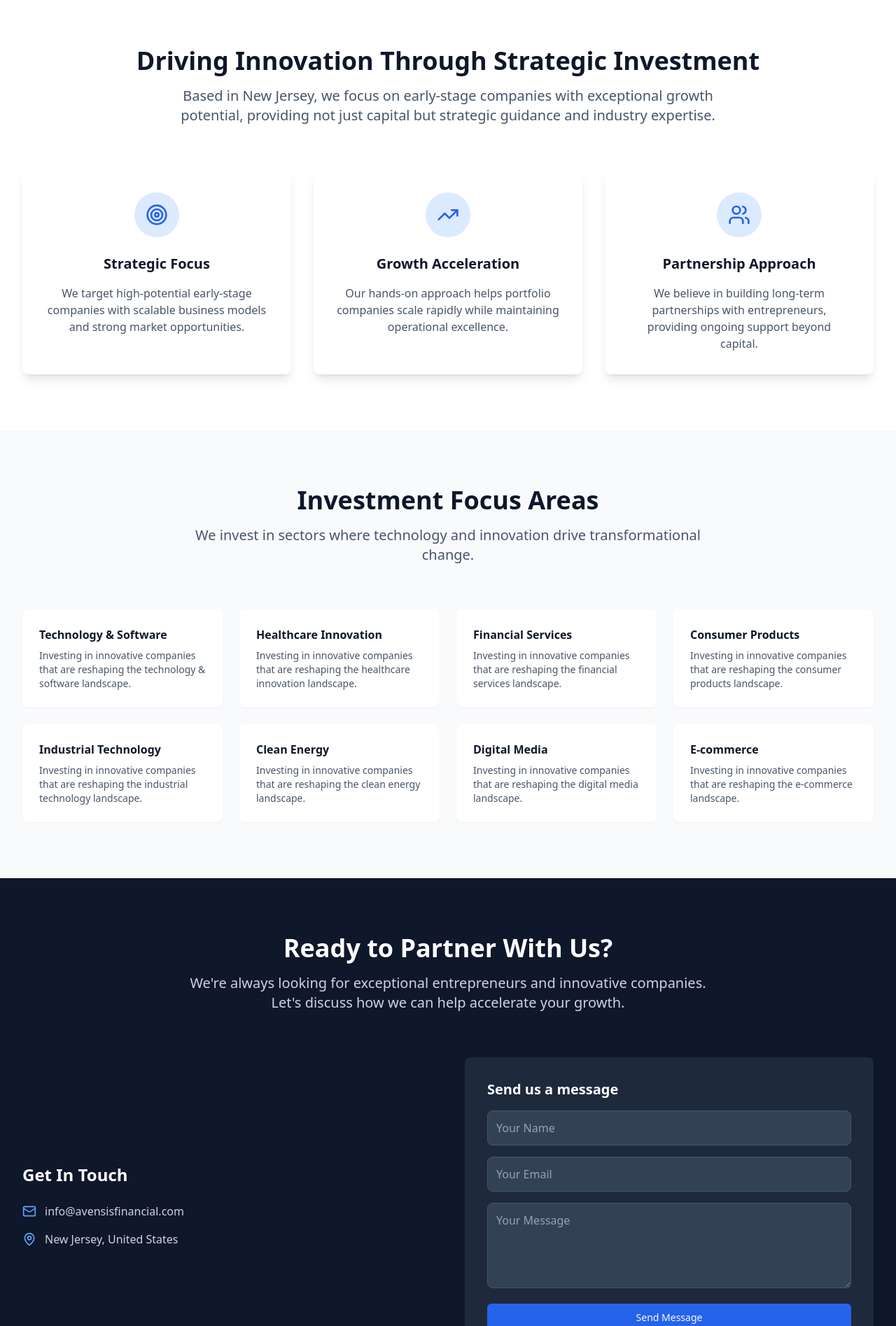
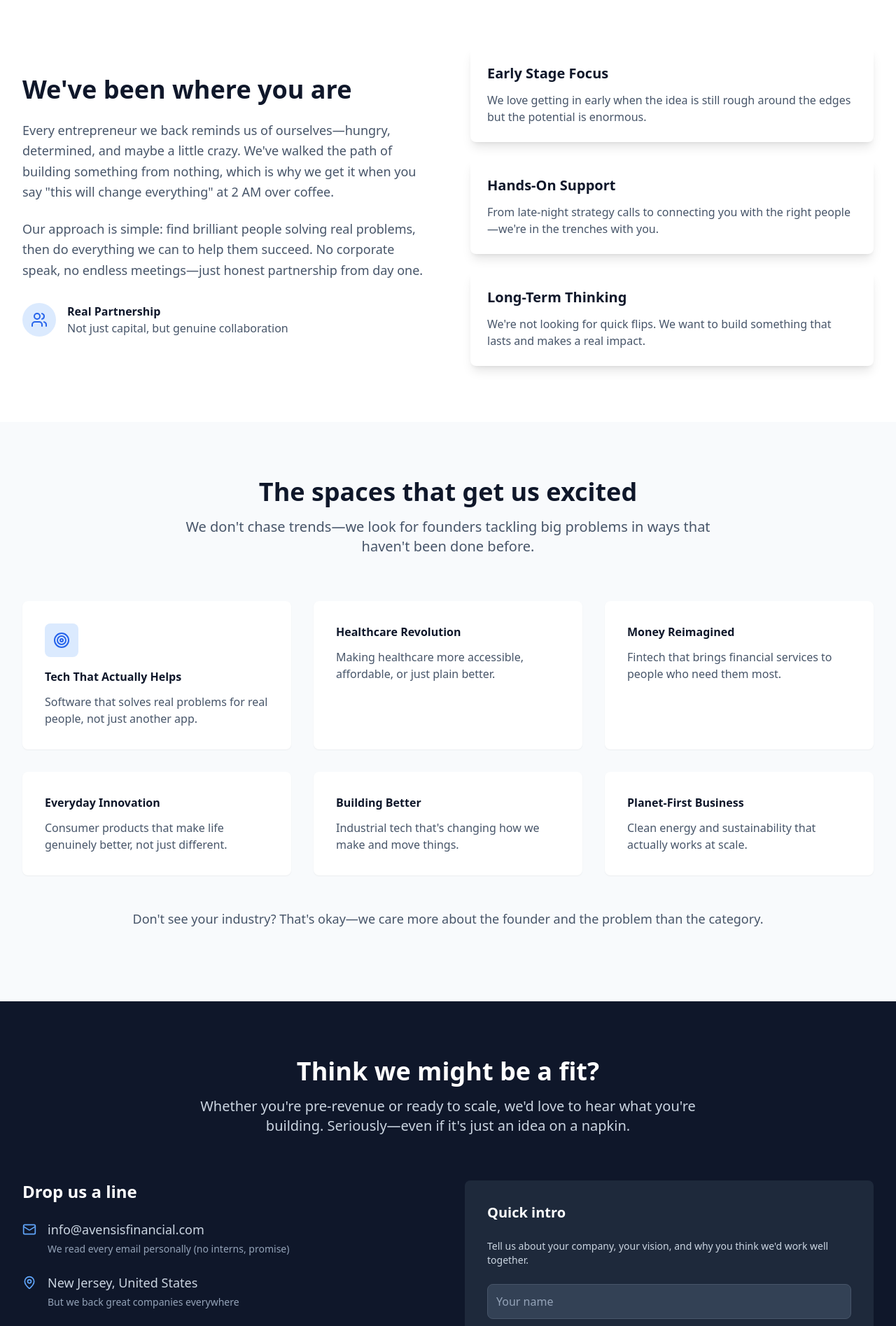
Before and after one commit to cohaaan/avensis-growth-gateway, a React (Vite) app: page / in a window 1280 px wide. Shown: the part 660-2555 px from the top of the page at 70% size. Built offline with nearby package versions, Linux system fonts and the light colour scheme.

Commit message:
Refine landing page design
Improve the overall look and feel of the landing page to appear less AI-generated and more human-crafted.

```diff
--- a/src/pages/Index.tsx
+++ b/src/pages/Index.tsx
@@ -1,3 +1,4 @@
+
 import { ArrowRight, Target, TrendingUp, Users, Mail, MapPin, Phone } from "lucide-react";
 import { Button } from "@/components/ui/button";
 import { Card, CardContent } from "@/components/ui/card";
@@ -15,11 +16,11 @@ const Index = () => {
               <Logo className="h-10 w-auto text-slate-900" />
             </div>
             <div className="hidden md:flex items-center space-x-8">
-              <a href="#about" className="text-slate-700 hover:text-slate-900 transition-colors">About</a>
-              <a href="#focus" className="text-slate-700 hover:text-slate-900 transition-colors">Investment Focus</a>
-              <a href="#contact" className="text-slate-700 hover:text-slate-900 transition-colors">Contact</a>
+              <a href="#about" className="text-slate-700 hover:text-slate-900 transition-colors">Our Story</a>
+              <a href="#focus" className="text-slate-700 hover:text-slate-900 transition-colors">What We Back</a>
+              <a href="#contact" className="text-slate-700 hover:text-slate-900 transition-colors">Let's Talk</a>
               <Button className="bg-slate-900 hover:bg-slate-800">
-                Get In Touch
+                Start a Conversation
               </Button>
             </div>
           </div>
@@ -32,20 +33,21 @@ const Index = () => {
         <div className="relative max-w-7xl mx-auto px-4 sm:px-6 lg:px-8">
           <div className="text-center">
             <h1 className="text-4xl sm:text-5xl lg:text-6xl font-bold text-slate-900 mb-6">
-              Empowering
-              <span className="text-blue-600 block">Early-Stage Growth</span>
+              We back the bold ones
+              <span className="text-blue-600 block">building tomorrow</span>
             </h1>
             <p className="text-xl text-slate-600 mb-8 max-w-3xl mx-auto leading-relaxed">
-              Avensis Financial is a venture capital firm dedicated to partnering with visionary entrepreneurs
-              and high-growth companies in their journey to transform industries and create lasting value.
+              At Avensis Financial, we don't just write checks—we roll up our sleeves.
+              Based in New Jersey, we partner with founders who aren't afraid to challenge
+              the status quo and create something that matters.
             </p>
             <div className="flex flex-col sm:flex-row gap-4 justify-center">
               <Button size="lg" className="bg-slate-900 hover:bg-slate-800 text-white px-8 py-3">
-                Learn More About Us
+                See What We're About
                 <ArrowRight className="ml-2 h-5 w-5" />
               </Button>
               <Button size="lg" variant="outline" className="border-slate-300 text-slate-700 hover:bg-slate-50 px-8 py-3">
-                View Our Portfolio
+                Meet Our Companies
               </Button>
             </div>
           </div>
@@ -55,52 +57,54 @@ const Index = () => {
       {/* About Section */}
       <section id="about" className="py-20 bg-white">
         <div className="max-w-7xl mx-auto px-4 sm:px-6 lg:px-8">
-          <div className="text-center mb-16">
-            <h2 className="text-3xl lg:text-4xl font-bold text-slate-900 mb-4">
-              Driving Innovation Through Strategic Investment
+          <div className="grid lg:grid-cols-2 gap-16 items-center">
+            <div>
+              <h2 className="text-3xl lg:text-4xl font-bold text-slate-900 mb-6">
+                We've been where you are
               </h2>
-            <p className="text-xl text-slate-600 max-w-3xl mx-auto">
-              Based in New Jersey, we focus on early-stage companies with exceptional growth potential,
-              providing not just capital but strategic guidance and industry expertise.
+              <p className="text-lg text-slate-600 mb-6 leading-relaxed">
+                Every entrepreneur we back reminds us of ourselves—hungry, determined, and maybe a little crazy.
+                We've walked the path of building something from nothing, which is why we get it when you say
+                "this will change everything" at 2 AM over coffee.
               </p>
+              <p className="text-lg text-slate-600 mb-8 leading-relaxed">
+                Our approach is simple: find brilliant people solving real problems, then do everything
+                we can to help them succeed. No corporate speak, no endless meetings—just honest partnership
+                from day one.
+              </p>
+              <div className="flex items-center space-x-4">
+                <div className="h-12 w-12 bg-blue-100 rounded-full flex items-center justify-center">
+                  <Users className="h-6 w-6 text-blue-600" />
+                </div>
+                <div>
+                  <h3 className="font-semibold text-slate-900">Real Partnership</h3>
+                  <p className="text-slate-600">Not just capital, but genuine collaboration</p>
+                </div>
+              </div>
             </div>
 
-          <div className="grid md:grid-cols-3 gap-8">
-            <Card className="border-0 shadow-lg hover:shadow-xl transition-shadow duration-300">
-              <CardContent className="p-8 text-center">
-                <div className="w-16 h-16 bg-blue-100 rounded-full flex items-center justify-center mx-auto mb-6">
-                  <Target className="h-8 w-8 text-blue-600" />
-                </div>
-                <h3 className="text-xl font-semibold text-slate-900 mb-4">Strategic Focus</h3>
+            <div className="space-y-6">
+              <Card className="border-0 shadow-lg p-6">
+                <h3 className="text-xl font-semibold text-slate-900 mb-3">Early Stage Focus</h3>
                 <p className="text-slate-600">
-                  We target high-potential early-stage companies with scalable business models and strong market opportunities.
+                  We love getting in early when the idea is still rough around the edges but the potential is enormous.
                 </p>
-              </CardContent>
               </Card>
 
-            <Card className="border-0 shadow-lg hover:shadow-xl transition-shadow duration-300">
-              <CardContent className="p-8 text-center">
-                <div className="w-16 h-16 bg-blue-100 rounded-full flex items-center justify-center mx-auto mb-6">
-                  <TrendingUp className="h-8 w-8 text-blue-600" />
-                </div>
-                <h3 className="text-xl font-semibold text-slate-900 mb-4">Growth Acceleration</h3>
+              <Card className="border-0 shadow-lg p-6">
+                <h3 className="text-xl font-semibold text-slate-900 mb-3">Hands-On Support</h3>
                 <p className="text-slate-600">
-                  Our hands-on approach helps portfolio companies scale rapidly while maintaining operational excellence.
+                  From late-night strategy calls to connecting you with the right people—we're in the trenches with you.
                 </p>
-              </CardContent>
               </Card>
 
-            <Card className="border-0 shadow-lg hover:shadow-xl transition-shadow duration-300">
-              <CardContent className="p-8 text-center">
-                <div className="w-16 h-16 bg-blue-100 rounded-full flex items-center justify-center mx-auto mb-6">
-                  <Users className="h-8 w-8 text-blue-600" />
+              <Card className="border-0 shadow-lg p-6">
+                <h3 className="text-xl font-semibold text-slate-900 mb-3">Long-Term Thinking</h3>
+                <p className="text-slate-600">
+                  We're not looking for quick flips. We want to build something that lasts and makes a real impact.
+                </p>
+              </Card>
             </div>
-                <h3 className="text-xl font-semibold text-slate-900 mb-4">Partnership Approach</h3>
-                <p className="text-slate-600">
-                  We believe in building long-term partnerships with entrepreneurs, providing ongoing support beyond capital.
-                </p>
-              </CardContent>
-            </Card>
           </div>
         </div>
       </section>
@@ -110,31 +114,64 @@ const Index = () => {
         <div className="max-w-7xl mx-auto px-4 sm:px-6 lg:px-8">
           <div className="text-center mb-16">
             <h2 className="text-3xl lg:text-4xl font-bold text-slate-900 mb-4">
-              Investment Focus Areas
+              The spaces that get us excited
             </h2>
             <p className="text-xl text-slate-600 max-w-3xl mx-auto">
-              We invest in sectors where technology and innovation drive transformational change.
+              We don't chase trends—we look for founders tackling big problems in ways that haven't been done before.
             </p>
           </div>
 
-          <div className="grid md:grid-cols-2 lg:grid-cols-4 gap-6">
-            {[
-              "Technology & Software",
-              "Healthcare Innovation",
-              "Financial Services",
-              "Consumer Products",
-              "Industrial Technology",
-              "Clean Energy",
-              "Digital Media",
-              "E-commerce"
-            ].map((sector, index) => (
-              <div key={index} className="bg-white p-6 rounded-lg shadow-sm hover:shadow-md transition-shadow">
-                <h3 className="font-semibold text-slate-900 mb-2">{sector}</h3>
-                <p className="text-slate-600 text-sm">
-                  Investing in innovative companies that are reshaping the {sector.toLowerCase()} landscape.
+          <div className="grid md:grid-cols-2 lg:grid-cols-3 gap-8">
+            <div className="bg-white p-8 rounded-lg shadow-sm hover:shadow-md transition-shadow">
+              <div className="w-12 h-12 bg-blue-100 rounded-lg flex items-center justify-center mb-4">
+                <Target className="h-6 w-6 text-blue-600" />
+              </div>
+              <h3 className="font-semibold text-slate-900 mb-3">Tech That Actually Helps</h3>
+              <p className="text-slate-600">
+                Software that solves real problems for real people, not just another app.
               </p>
             </div>
-            ))}
+
+            <div className="bg-white p-8 rounded-lg shadow-sm hover:shadow-md transition-shadow">
+              <h3 className="font-semibold text-slate-900 mb-3">Healthcare Revolution</h3>
+              <p className="text-slate-600">
+                Making healthcare more accessible, affordable, or just plain better.
+              </p>
+            </div>
+
+            <div className="bg-white p-8 rounded-lg shadow-sm hover:shadow-md transition-shadow">
+              <h3 className="font-semibold text-slate-900 mb-3">Money Reimagined</h3>
+              <p className="text-slate-600">
+                Fintech that brings financial services to people who need them most.
+              </p>
+            </div>
+
+            <div className="bg-white p-8 rounded-lg shadow-sm hover:shadow-md transition-shadow">
+              <h3 className="font-semibold text-slate-900 mb-3">Everyday Innovation</h3>
+              <p className="text-slate-600">
+                Consumer products that make life genuinely better, not just different.
+              </p>
+            </div>
+
+            <div className="bg-white p-8 rounded-lg shadow-sm hover:shadow-md transition-shadow">
+              <h3 className="font-semibold text-slate-900 mb-3">Building Better</h3>
+              <p className="text-slate-600">
+                Industrial tech that's changing how we make and move things.
+              </p>
+            </div>
+
+            <div className="bg-white p-8 rounded-lg shadow-sm hover:shadow-md transition-shadow">
+              <h3 className="font-semibold text-slate-900 mb-3">Planet-First Business</h3>
+              <p className="text-slate-600">
+                Clean energy and sustainability that actually works at scale.
+              </p>
+            </div>
+          </div>
+
+          <div className="mt-12 text-center">
+            <p className="text-lg text-slate-600 mb-6">
+              Don't see your industry? That's okay—we care more about the founder and the problem than the category.
+            </p>
           </div>
         </div>
       </section>
@@ -144,46 +181,64 @@ const Index = () => {
         <div className="max-w-7xl mx-auto px-4 sm:px-6 lg:px-8">
           <div className="text-center mb-16">
             <h2 className="text-3xl lg:text-4xl font-bold mb-4">
-              Ready to Partner With Us?
+              Think we might be a fit?
             </h2>
             <p className="text-xl text-slate-300 max-w-3xl mx-auto">
-              We're always looking for exceptional entrepreneurs and innovative companies.
-              Let's discuss how we can help accelerate your growth.
+              Whether you're pre-revenue or ready to scale, we'd love to hear what you're building.
+              Seriously—even if it's just an idea on a napkin.
             </p>
           </div>
 
-          <div className="grid md:grid-cols-2 gap-12 items-center">
+          <div className="grid md:grid-cols-2 gap-12 items-start">
             <div>
-              <h3 className="text-2xl font-semibold mb-6">Get In Touch</h3>
-              <div className="space-y-4">
-                <div className="flex items-center">
-                  <Mail className="h-5 w-5 text-blue-400 mr-3" />
-                  <a href="mailto:info@avensisfinancial.com" className="text-slate-300 hover:text-white transition-colors">
+              <h3 className="text-2xl font-semibold mb-6">Drop us a line</h3>
+              <div className="space-y-6">
+                <div className="flex items-start">
+                  <Mail className="h-5 w-5 text-blue-400 mr-4 mt-1" />
+                  <div>
+                    <a href="mailto:info@avensisfinancial.com" className="text-slate-300 hover:text-white transition-colors text-lg">
                       info@avensisfinancial.com
                     </a>
+                    <p className="text-slate-400 text-sm mt-1">
+                      We read every email personally (no interns, promise)
+                    </p>
                   </div>
-                <div className="flex items-center">
-                  <MapPin className="h-5 w-5 text-blue-400 mr-3" />
-                  <span className="text-slate-300">New Jersey, United States</span>
+                </div>
+                <div className="flex items-start">
+                  <MapPin className="h-5 w-5 text-blue-400 mr-4 mt-1" />
+                  <div>
+                    <span className="text-slate-300 text-lg">New Jersey, United States</span>
+                    <p className="text-slate-400 text-sm mt-1">
+                      But we back great companies everywhere
+                    </p>
+                  </div>
                 </div>
               </div>
             </div>
 
             <div className="bg-slate-800 p-8 rounded-lg">
-              <h3 className="text-xl font-semibold mb-4">Send us a message</h3>
+              <h3 className="text-xl font-semibold mb-6">Quick intro</h3>
+              <p className="text-slate-300 mb-6 text-sm">
+                Tell us about your company, your vision, and why you think we'd work well together.
+              </p>
               <form className="space-y-4">
                 <input
                   type="text"
-                  placeholder="Your Name"
+                  placeholder="Your name"
                   className="w-full p-3 bg-slate-700 border border-slate-600 rounded-lg text-white placeholder-slate-400 focus:outline-none focus:border-blue-400"
                 />
                 <input
                   type="email"
-                  placeholder="Your Email"
+                  placeholder="Email address"
+                  className="w-full p-3 bg-slate-700 border border-slate-600 rounded-lg text-white placeholder-slate-400 focus:outline-none focus:border-blue-400"
+                />
+                <input
+                  type="text"
+                  placeholder="Company name (if you have one)"
                   className="w-full p-3 bg-slate-700 border border-slate-600 rounded-lg text-white placeholder-slate-400 focus:outline-none focus:border-blue-400"
                 />
                 <textarea
-                  placeholder="Your Message"
+                  placeholder="Tell us what you're building..."
                   rows={4}
                   className="w-full p-3 bg-slate-700 border border-slate-600 rounded-lg text-white placeholder-slate-400 focus:outline-none focus:border-blue-400"
                 ></textarea>
@@ -199,27 +254,18 @@ const Index = () => {
       {/* Footer */}
       <footer className="bg-slate-950 text-slate-400 py-12">
         <div className="max-w-7xl mx-auto px-4 sm:px-6 lg:px-8">
-          <div className="grid md:grid-cols-4 gap-8">
+          <div className="grid md:grid-cols-3 gap-8">
             <div className="col-span-2">
-              <h3 className="text-xl font-bold text-white mb-4">Avensis Financial</h3>
-              <p className="text-slate-400 mb-4">
-                A venture capital firm focused on early-stage growth companies,
-                providing strategic investment and guidance to visionary entrepreneurs.
+              <Logo className="h-8 w-auto text-white mb-4" />
+              <p className="text-slate-400 mb-4 max-w-md">
+                A New Jersey-based venture capital firm backing early-stage companies
+                with big ideas and bigger ambitions.
               </p>
               <p className="text-sm text-slate-500">© 2024 Avensis Financial. All rights reserved.</p>
             </div>
 
             <div>
-              <h4 className="font-semibold text-white mb-4">Company</h4>
-              <ul className="space-y-2 text-sm">
-                <li><a href="#about" className="hover:text-white transition-colors">About Us</a></li>
-                <li><a href="#focus" className="hover:text-white transition-colors">Investment Focus</a></li>
-                <li><a href="#contact" className="hover:text-white transition-colors">Contact</a></li>
-              </ul>
-            </div>
-
-            <div>
-              <h4 className="font-semibold text-white mb-4">Legal</h4>
+              <h4 className="font-semibold text-white mb-4">Legal Stuff</h4>
               <ul className="space-y-2 text-sm">
                 <li><Link to="/privacy" className="hover:text-white transition-colors">Privacy Policy</Link></li>
                 <li><Link to="/terms" className="hover:text-white transition-colors">Terms & Conditions</Link></li>
```
Lines whose indentation alone changed are shown as unchanged.
